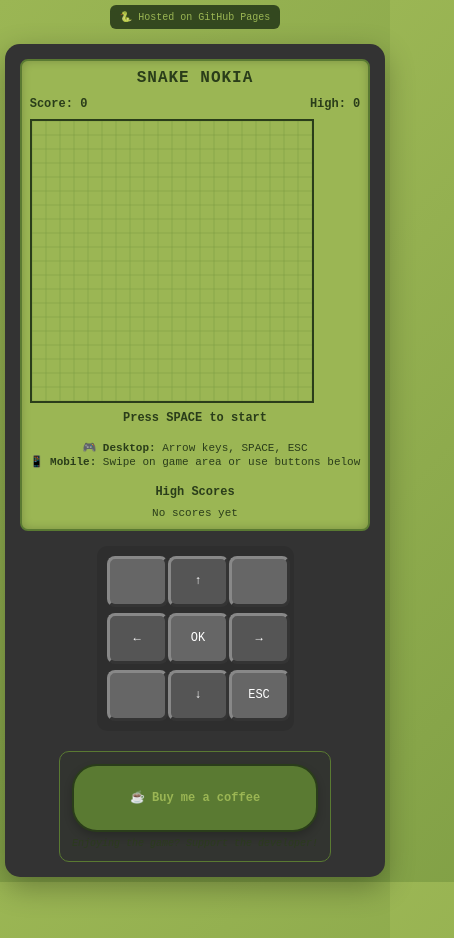
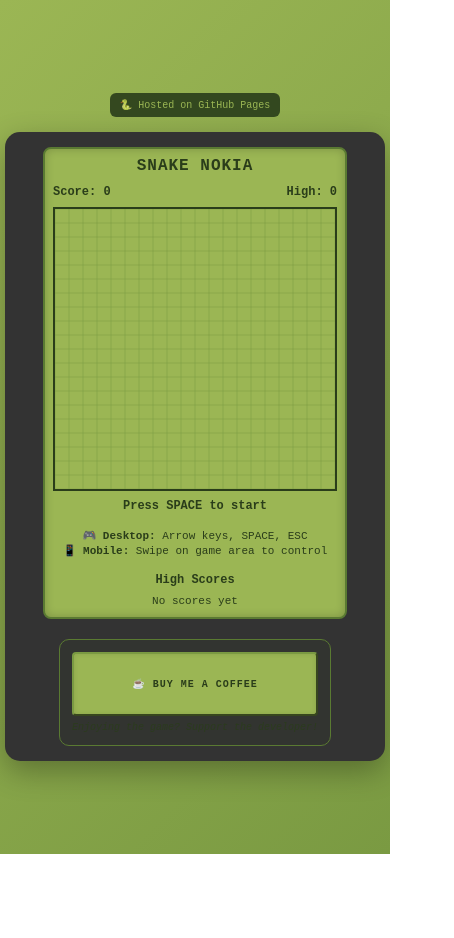
Before and after one commit to akhavanski/morskigad, a plain HTML site: page index.html in a window 390 px wide. Shown: the whole page, 454 px wide, since content can reach past the window. After the commit the page ends 854 px from the top, so only its background shows below. Drawn offline with Linux system fonts and the light colour scheme.

Commit message:
Add files via upload

```diff
--- a/index.html
+++ b/index.html
@@ -103,35 +103,6 @@
             margin: 2px 0;
         }
 
-        .keypad {
-            margin-top: 20px;
-            display: grid;
-            grid-template-columns: repeat(3, 40px);
-            gap: 5px;
-            justify-content: center;
-        }
-
-        .key {
-            width: 40px;
-            height: 30px;
-            background: #666;
-            border: 2px outset #888;
-            border-radius: 4px;
-            display: flex;
-            align-items: center;
-            justify-content: center;
-            font-size: 10px;
-            color: white;
-            cursor: pointer;
-        }
-
-        .key:active {
-            border-style: inset;
-        }
-
-        .key.arrow {
-            background: #555;
-        }
 
         #name-input {
             background: var(--nokia-bg);
@@ -235,61 +206,6 @@
                 margin-bottom: 8px;
             }
 
-            /* Enhanced Mobile Keypad */
-            .keypad {
-                margin-top: 15px;
-                display: grid;
-                grid-template-columns: repeat(3, 60px);
-                gap: 8px;
-                justify-content: center;
-                padding: 10px;
-                background: rgba(0,0,0,0.1);
-                border-radius: 10px;
-            }
-
-            .key {
-                width: 60px;
-                height: 50px;
-                font-size: 14px;
-                border-radius: 8px;
-                border-width: 3px;
-                transition: all 0.1s ease;
-                touch-action: manipulation;
-                user-select: none;
-                -webkit-tap-highlight-color: transparent;
-            }
-
-            .key:active {
-                transform: scale(0.95);
-                border-style: inset;
-                background: #444;
-            }
-
-            .key.arrow {
-                background: #555;
-                font-weight: bold;
-            }
-
-            .key.arrow:active {
-                background: #333;
-            }
-
-            /* Touch feedback */
-            .key::after {
-                content: '';
-                position: absolute;
-                width: 100%;
-                height: 100%;
-                background: rgba(255,255,255,0.1);
-                border-radius: 6px;
-                opacity: 0;
-                transition: opacity 0.1s ease;
-                pointer-events: none;
-            }
-
-            .key:active::after {
-                opacity: 1;
-            }
         }
 
         @media (max-width: 480px) {
@@ -309,16 +225,6 @@
                 max-width: 280px;
             }
 
-            .keypad {
-                grid-template-columns: repeat(3, 55px);
-                gap: 6px;
-            }
-
-            .key {
-                width: 55px;
-                height: 45px;
-                font-size: 12px;
-            }
         }
 
         @media (max-width: 320px) {
@@ -330,16 +236,6 @@
                 max-width: 240px;
             }
 
-            .keypad {
-                grid-template-columns: repeat(3, 50px);
-                gap: 5px;
-            }
-
-            .key {
-                width: 50px;
-                height: 40px;
-                font-size: 11px;
-            }
         }
 
         /* Landscape orientation adjustments */
@@ -361,10 +257,6 @@
                 max-width: none;
             }
 
-            .keypad {
-                margin-top: 0;
-                flex-shrink: 0;
-            }
 
             .github-info {
                 font-size: 9px;
@@ -395,29 +287,31 @@
 
         .coffee-button {
             display: inline-block;
-            background: var(--nokia-shadow);
-            color: var(--nokia-bg);
-            padding: 10px 20px;
-            border-radius: 25px;
+            background: var(--nokia-bg);
+            color: var(--nokia-fg);
+            padding: 8px 16px;
+            border-radius: 4px;
             text-decoration: none;
             font-family: 'Courier New', monospace;
             font-weight: bold;
-            font-size: 14px;
-            transition: all 0.3s ease;
-            border: 2px solid var(--nokia-fg);
-            box-shadow: 0 4px 8px rgba(0,0,0,0.2);
+            font-size: 12px;
+            text-transform: uppercase;
+            letter-spacing: 1px;
+            transition: all 0.2s ease;
+            border: 2px outset var(--nokia-border);
+            box-shadow: inset 0 0 5px rgba(0,0,0,0.1);
         }
 
         .coffee-button:hover {
-            background: var(--nokia-fg);
-            color: var(--nokia-bg);
-            transform: translateY(-2px);
-            box-shadow: 0 6px 12px rgba(0,0,0,0.3);
+            background: var(--nokia-border);
+            color: var(--nokia-fg);
+            border: 2px inset var(--nokia-border);
         }
 
         .coffee-button:active {
-            transform: translateY(0);
-            box-shadow: 0 2px 4px rgba(0,0,0,0.2);
+            border: 2px inset var(--nokia-shadow);
+            box-shadow: inset 0 0 8px rgba(0,0,0,0.2);
+            background: var(--nokia-shadow);
         }
 
         .support-text {
@@ -436,8 +330,8 @@
             }
 
             .coffee-button {
-                padding: 12px 18px;
-                font-size: 13px;
+                padding: 10px 16px;
+                font-size: 11px;
                 min-height: 44px;
                 display: flex;
                 align-items: center;
@@ -454,8 +348,8 @@
 
         @media (max-width: 480px) {
             .coffee-button {
-                padding: 10px 16px;
-                font-size: 12px;
+                padding: 8px 14px;
+                font-size: 10px;
             }
         }
     </style>
@@ -480,7 +374,7 @@
 
             <div class="controls">
                 🎮 <strong>Desktop:</strong> Arrow keys, SPACE, ESC<br>
-                📱 <strong>Mobile:</strong> Swipe on game area or use buttons below
+                📱 <strong>Mobile:</strong> Swipe on game area to control
             </div>
 
             <div class="highscores" id="highscores">
@@ -489,17 +383,6 @@
             </div>
         </div>
 
-        <div class="keypad">
-            <div class="key"></div>
-            <div class="key arrow" data-key="ArrowUp">↑</div>
-            <div class="key"></div>
-            <div class="key arrow" data-key="ArrowLeft">←</div>
-            <div class="key" data-key="Space">OK</div>
-            <div class="key arrow" data-key="ArrowRight">→</div>
-            <div class="key"></div>
-            <div class="key arrow" data-key="ArrowDown">↓</div>
-            <div class="key" data-key="Escape">ESC</div>
-        </div>
 
         <!-- Buy Me a Coffee Support -->
         <div class="support-section">
--- a/snake.js
+++ b/snake.js
@@ -100,37 +100,6 @@ class SnakeGame {
         // Keyboard controls
         document.addEventListener('keydown', (e) => this.handleKeyPress(e));
 
-        // Virtual keypad for mobile/touch
-        document.querySelectorAll('.key').forEach(key => {
-            // Touch events for better mobile responsiveness
-            key.addEventListener('touchstart', (e) => {
-                e.preventDefault();
-                key.classList.add('active');
-            });
-
-            key.addEventListener('touchend', (e) => {
-                e.preventDefault();
-                key.classList.remove('active');
-                const keyCode = key.dataset.key;
-                if (keyCode) {
-                    this.handleKeyPress({ code: keyCode, preventDefault: () => {} });
-                }
-            });
-
-            key.addEventListener('touchcancel', (e) => {
-                e.preventDefault();
-                key.classList.remove('active');
-            });
-
-            // Fallback for non-touch devices
-            key.addEventListener('click', (e) => {
-                e.preventDefault();
-                const keyCode = key.dataset.key;
-                if (keyCode) {
-                    this.handleKeyPress({ code: keyCode, preventDefault: () => {} });
-                }
-            });
-        });
 
         // Swipe gesture support on canvas
         this.setupSwipeGestures();
```
